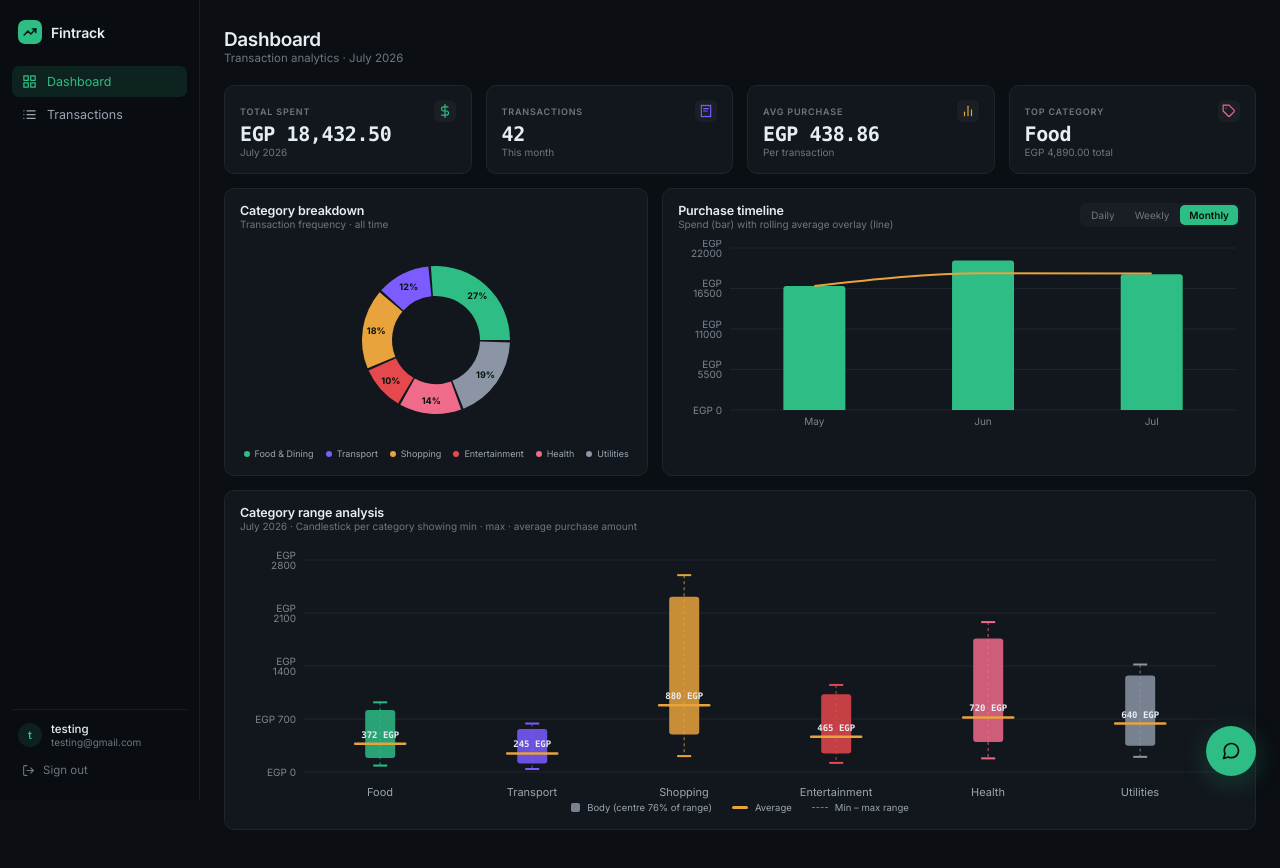
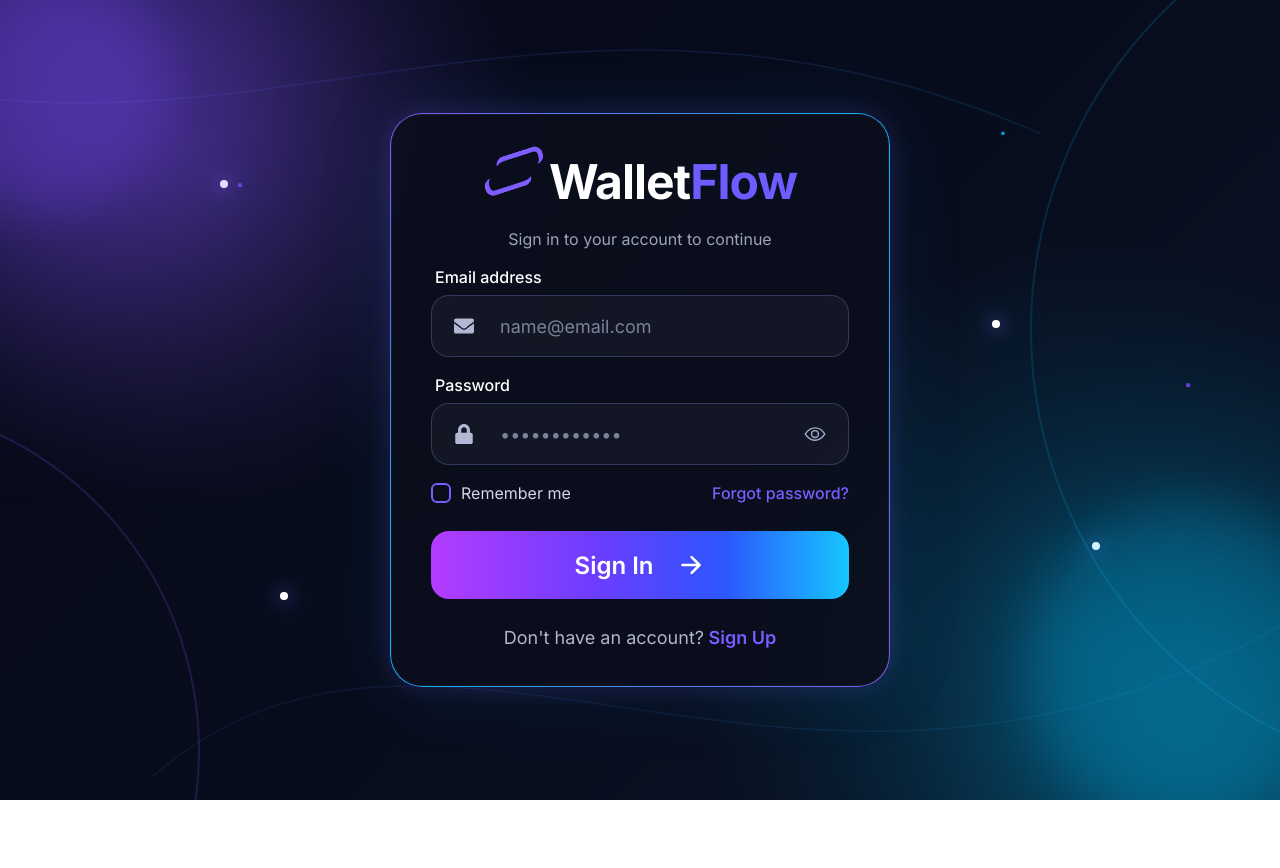
Before and after one commit to momoiscool123/finance-tracker, a React (Vite) app: page / in a window 1280 px wide. Shown: the top 868 px of the page. After the commit the page ends 800 px from the top, so only its background shows below. Built offline with nearby package versions, Linux system fonts and the light colour scheme.

Commit message:
added functionality to the sign out button

```diff
--- a/src/App.jsx
+++ b/src/App.jsx
@@ -7,18 +7,18 @@ import Register from "./pages/Register";
 import "./styles/dashboard.css";
 
 // Route table.
-// - /login and /register are standalone full-screen pages (no sidebar/chat).
+// - "/" is the login page — the entry point of the app.
+// - /register is the standalone registration page.
 // - Everything inside <Layout /> shares the sidebar + chat shell.
-// `index` is the default page shown at "/". Add new pages as more <Route>s.
 export default function App() {
   return (
     <Routes>
-      <Route path="/login" element={<Login />} />
+      <Route path="/" element={<Login />} />
       <Route path="/register" element={<Register />} />
 
       <Route element={<Layout />}>
-        <Route index element={<Dashboard />} />
-        <Route path="transactions" element={<Transactions />} />
+        <Route path="/dashboard" element={<Dashboard />} />
+        <Route path="/transactions" element={<Transactions />} />
       </Route>
     </Routes>
   );
--- a/src/components/Sidebar.jsx
+++ b/src/components/Sidebar.jsx
@@ -1,4 +1,4 @@
-import { NavLink } from "react-router-dom";
+import { NavLink, useNavigate } from "react-router-dom";
 import { Icon, icons } from "./Icon";
 
 // NavLink adds the "is-active" class automatically based on the current URL,
@@ -6,6 +6,8 @@ import { Icon, icons } from "./Icon";
 const navClass = ({ isActive }) => `ft-nav__item ${isActive ? "is-active" : ""}`;
 
 export default function Sidebar() {
+  const navigate = useNavigate();
+
   return (
     <aside className="ft-sidebar">
       <div className="ft-brand">
@@ -19,7 +21,7 @@ export default function Sidebar() {
       </div>
 
       <nav className="ft-nav" aria-label="Main">
-        <NavLink to="/" end className={navClass}>
+        <NavLink to="/dashboard" end className={navClass}>
           <Icon path={icons.grid} size={15} />
           Dashboard
         </NavLink>
@@ -37,7 +39,11 @@ export default function Sidebar() {
             <span className="ft-user__mail">testing@gmail.com</span>
           </span>
         </div>
-        <button className="ft-signout" type="button">
+        <button
+          className="ft-signout"
+          type="button"
+          onClick={() => navigate("/")}
+        >
           <Icon path={icons.signout} size={13} />
           Sign out
         </button>
```
Also changed, not shown: 1 other file (tests, documents, lock files or other folders).
